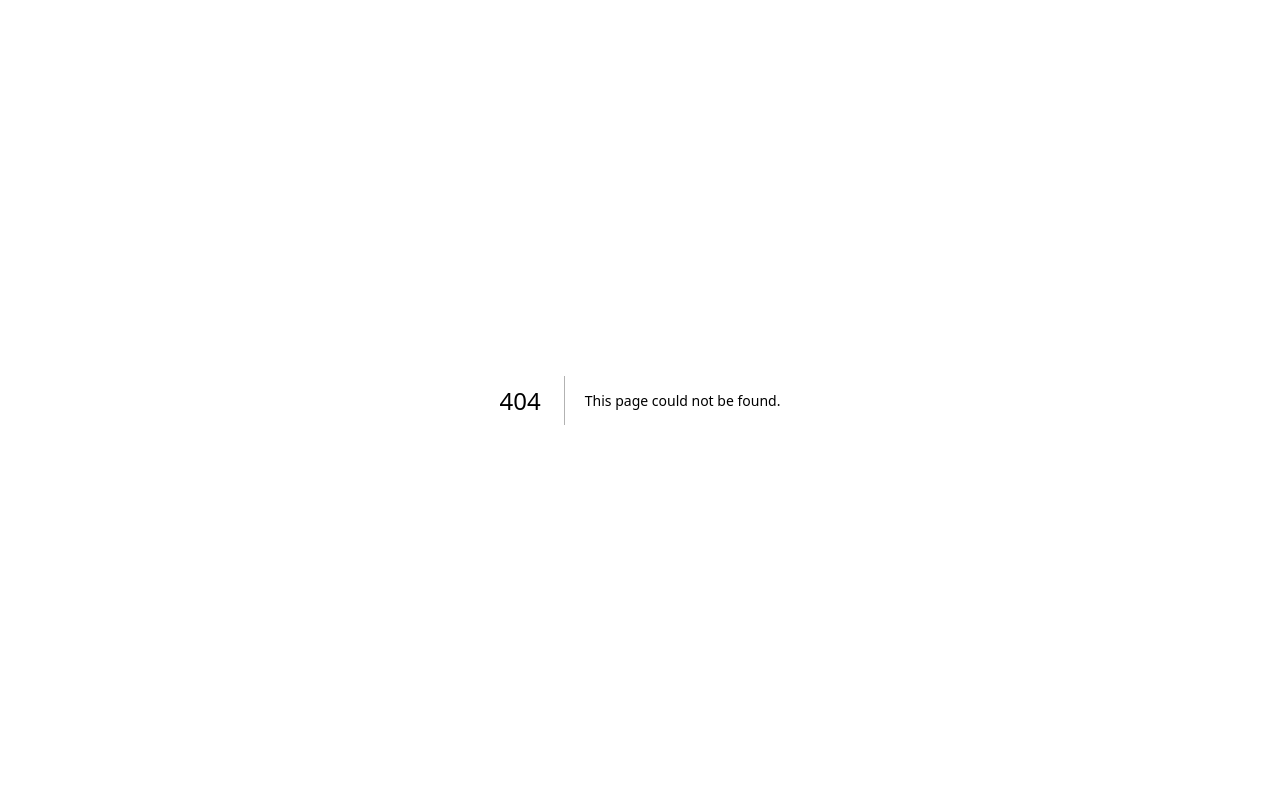
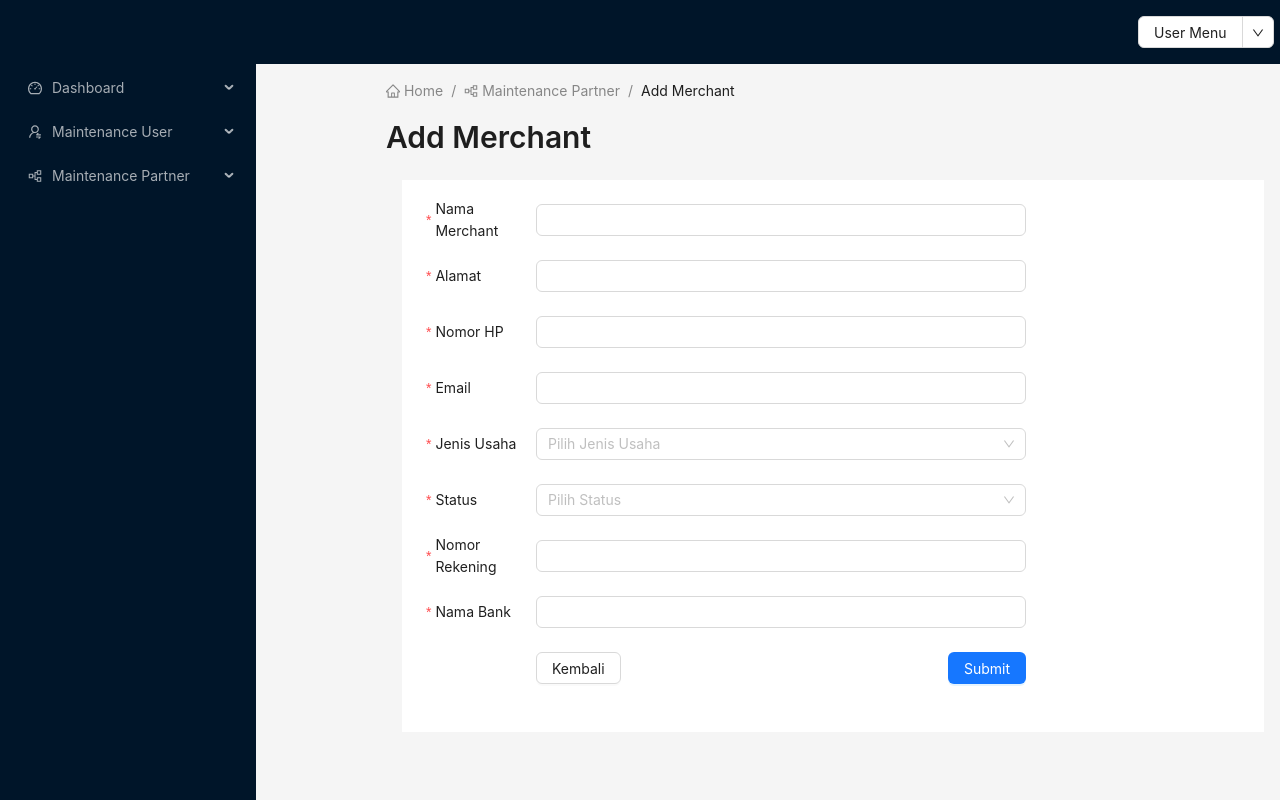
Before and after one commit to rezamf17/next-web-admin, a Next.js app: page /merchant/add in a window 1280 px wide. Before the commit this address had no page. Built offline with nearby package versions, Linux system fonts and the light colour scheme.

Commit message:
ui add merchant

```diff
--- /dev/null
+++ b/src/components/manage-partner/AddMerchant.jsx
@@ -0,0 +1,145 @@
+import { Button, Form, Input, Row, Col, Select } from "antd";
+import { useRouter } from "next/router";
+
+const { Option } = Select;
+
+const AddMerchant = () => {
+	const router = useRouter();
+
+	const handleBack = () => {
+		router.push("/merchant");
+	};
+	return (
+		<Form
+			name="wrap"
+			labelCol={{
+				flex: "110px",
+			}}
+			labelAlign="left"
+			labelWrap
+			wrapperCol={{
+				flex: 1,
+			}}
+			colon={false}
+			style={{
+				maxWidth: 600,
+			}}
+		>
+			<Form.Item
+				label="Nama Merchant"
+				name="merchant_name"
+				rules={[
+					{
+						required: true,
+					},
+				]}
+			>
+				<Input type="text" />
+			</Form.Item>
+
+			<Form.Item
+				label="Alamat"
+				name="address"
+				rules={[
+					{
+						required: true,
+					},
+				]}
+			>
+				<Input />
+			</Form.Item>
+
+			<Form.Item
+				label="Nomor HP"
+				name="phone_number"
+				rules={[
+					{
+						required: true,
+					},
+				]}
+			>
+				<Input />
+			</Form.Item>
+
+			<Form.Item
+				label="Email"
+				name="email"
+				rules={[
+					{
+						required: true,
+					},
+				]}
+			>
+				<Input />
+			</Form.Item>
+
+			<Form.Item
+				label="Jenis Usaha"
+				name="business_type"
+				rules={[
+					{
+						required: true,
+					},
+				]}
+			>
+				<Select placeholder="Pilih Jenis Usaha" allowClear>
+					<Option value="male">Admin</Option>
+					<Option value="female">Operator</Option>
+				</Select>
+			</Form.Item>
+
+			<Form.Item
+				label="Status"
+				name="status"
+				rules={[
+					{
+						required: true,
+					},
+				]}
+			>
+				<Select placeholder="Pilih Status" allowClear>
+					<Option value="male">Active</Option>
+					<Option value="female">InActive</Option>
+				</Select>
+			</Form.Item>
+
+			<Form.Item
+				label="Nomor Rekening"
+				name="account_number"
+				rules={[
+					{
+						required: true,
+					},
+				]}
+			>
+				<Input />
+			</Form.Item>
+
+			<Form.Item
+				label="Nama Bank"
+				name="bank_name"
+				rules={[
+					{
+						required: true,
+					},
+				]}
+			>
+				<Input />
+			</Form.Item>
+
+			<Form.Item label=" ">
+				<Row justify="space-between">
+					<Col>
+						<Button onClick={handleBack}>Kembali</Button>
+					</Col>
+					<Col>
+						<Button type="primary" htmlType="submit">
+							Submit
+						</Button>
+					</Col>
+				</Row>
+			</Form.Item>
+		</Form>
+	);
+};
+export default AddMerchant;
--- /dev/null
+++ b/src/pages/merchant/add/index.jsx
@@ -0,0 +1,39 @@
+import { useState } from "react";
+import { Layout, Typography } from "antd";
+import HeaderComponent from "@/components/HeaderComponent";
+import SiderComponent from "@/components/SiderComponent";
+import AddMerchant from "@/components/manage-partner/AddMerchant";
+import BreadcrumbComponent from "../../../components/BreadcrumbComponent";
+import { PartitionOutlined } from "@ant-design/icons";
+
+const { Content } = Layout;
+
+const App = () => {
+	const [collapsed, setCollapsed] = useState(false);
+
+	return (
+		<Layout style={{ minHeight: "100vh" }}>
+			<HeaderComponent />
+			<Layout>
+				<SiderComponent collapsed={collapsed} />
+				<Layout style={{ marginLeft: collapsed ? 80 : 130 }}>
+					<BreadcrumbComponent
+						icon={<PartitionOutlined />}
+						menu="Maintenance Partner"
+						submenu="Add Merchant"
+					/>
+					<Typography.Title level={2} style={{ margin: 0 }}>
+						Add Merchant
+					</Typography.Title>
+					<Content className="layout-content">
+						<div className="content-wrapper">
+							<AddMerchant />
+						</div>
+					</Content>
+				</Layout>
+			</Layout>
+		</Layout>
+	);
+};
+
+export default App;
--- a/src/pages/mitra/index.jsx
+++ b/src/pages/mitra/index.jsx
@@ -153,7 +153,7 @@ const App = () => {
               <Button type="primary" icon={<PlusOutlined />}>
                 Add Mitra
               </Button>
-              <Table columns={columns} dataSource={data} />;
+              <Table columns={columns} dataSource={data} />
             </div>
           </Content>
         </Layout>
--- a/src/pages/terminal/index.jsx
+++ b/src/pages/terminal/index.jsx
@@ -153,7 +153,7 @@ const App = () => {
               <Button type="primary" icon={<PlusOutlined />}>
                 Add Terminal
               </Button>
-              <Table columns={columns} dataSource={data} />;
+              <Table columns={columns} dataSource={data} />
             </div>
           </Content>
         </Layout>
```
Also changed, not shown: src/pages/merchant/index.jsx (+9 -2 lines).
